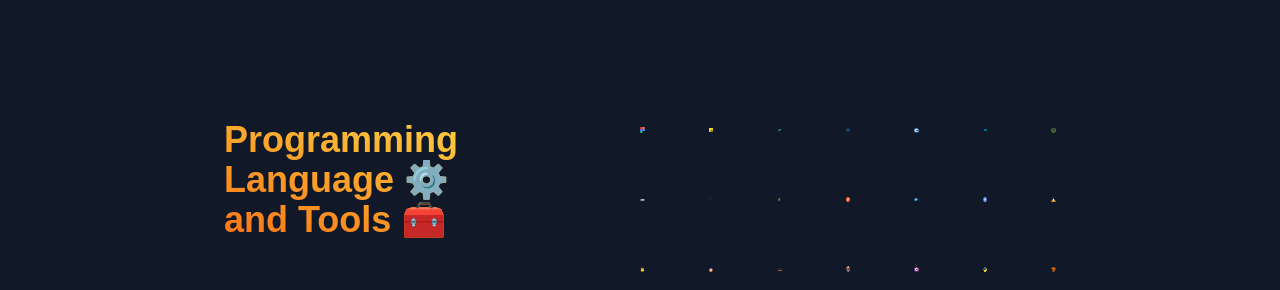
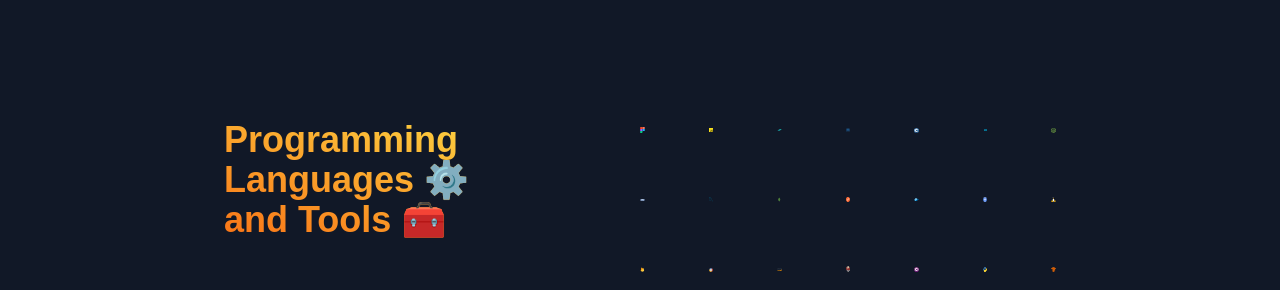
Before and after one commit to hzlnqodrey/hzlnqodrey-portofolio, a React (Create React App) app: page / in a window 1280 px wide. Shown: the part 2620-2910 px from the top of the page. Built offline with nearby package versions, Linux system fonts and the light colour scheme.

Commit message:
fix: update link experience

```diff
--- a/src/pages/HomePage.js
+++ b/src/pages/HomePage.js
@@ -8,7 +8,7 @@ function HomePage() {
     {
       title: "October 2022 - Present",
       cardTitle: "Core Team Web and Cloud Curricula Division",
-      url: "http://google.com",
+      url: "https://gdsc.community.dev/universitas-pembangunan-nasional-veteran-yogyakarta/",
       cardSubtitle:
         "Google Developer Student Clubs Universitas Pembagunan Nasional 'Veteran' Yogyakarta",
       cardDetailedText: `Managing events, study jams, conference, webinars, etc.`
@@ -23,7 +23,7 @@ function HomePage() {
     {
       title: "May 2021 - Present",
       cardTitle: "Web Developer",
-      url: "papsprjct.com",
+      url: "https://papsprjct.com",
       cardSubtitle: `papsprjct.com · Full-time`,
       cardDetailedText: `Design the base ground of the static website. Its UI/UX, network, domain, and hosting on AWS (Using S3 bucket and Route 53), Supervise the development of web application, Manage multiple resources from multiple teams to coordinate according to the goals, and Increase product sales on Shopee with product showcasing and backlinks`
     },
@@ -186,7 +186,7 @@ function HomePage() {
         <div className="grid grid-cols-1 items-center lg:grid-cols-2 mx-auto px-10 md:px-32 xl:px-56">
           <div className="lg:pr-20 relative">
             <img src='./images/shape-eclipse-yellow.svg' alt='eclipse' className='absolute -top-16 left-0 md:left-10 lg:-top-10 lg:-left-16 -z-20' />
-            <p className="font-extrabold text-center text-transparent text-2xl lg:text-4xl sm:text-6xl bg-clip-text bg-gradient-to-tr from-horizon-text1 to-horizon-text2 mb-10 text-center lg:text-start">Programming Language <span className="text-white">⚙️</span> <br/> and Tools <span className="text-white">🧰</span></p>
+            <p className="font-extrabold text-center text-transparent text-2xl lg:text-4xl sm:text-6xl bg-clip-text bg-gradient-to-tr from-horizon-text1 to-horizon-text2 mb-10 text-center lg:text-start">Programming Languages <span className="text-white">⚙️</span> <br/> and Tools <span className="text-white">🧰</span></p>
           </div>
           <div className="grid grid-cols-7 gap-8 md:gap-12 xl:gap-16">
           <div className="relative flex items-center">
```
